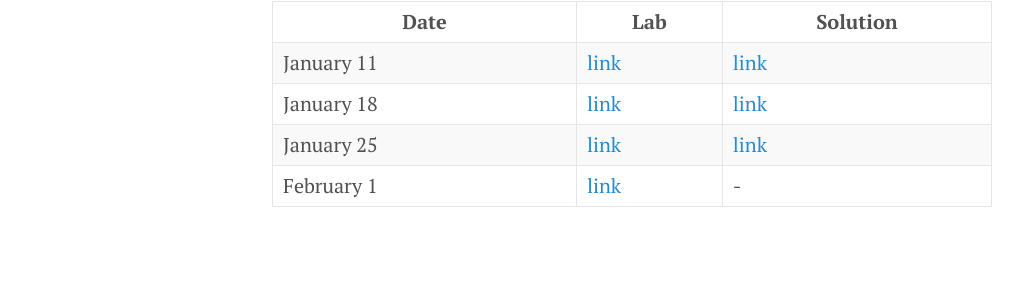
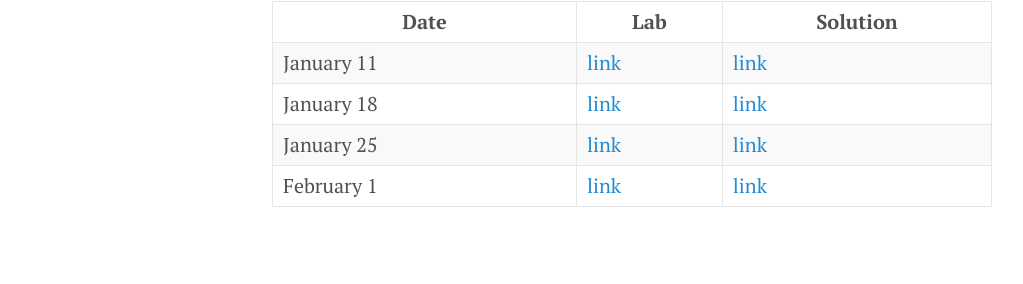
Before and after one commit to chathasphere/chathasphere.github.io, a Jekyll site: the page built from teaching/stats306.md, in a window 1280 px wide. Shown: the part 839-1123 px from the top of the page, without its empty margins (8-1031 px from the left). Built offline with Jekyll 4.4.1, drawn with Linux system fonts in a browser that asks for light colours.

Commit message:
Uploaded lab 4 solutions

```diff
--- a/teaching/stats306.md
+++ b/teaching/stats306.md
@@ -26,4 +26,4 @@
 | January 11 | [link](https://colab.research.google.com/github/chathasphere/chathasphere.github.io/blob/main/teaching/306_materials/003_lab1.ipynb) | [link](https://github.com/chathasphere/chathasphere.github.io/blob/main/teaching/306_materials/003_lab1_solutions.ipynb)     |
 | January 18 | [link](https://colab.research.google.com/github/chathasphere/chathasphere.github.io/blob/main/teaching/306_materials/003_lab2.ipynb)  | [link](https://github.com/chathasphere/chathasphere.github.io/blob/main/teaching/306_materials/003_lab2_solutions.ipynb) |
 | January 25 | [link](https://github.com/chathasphere/chathasphere.github.io/blob/main/teaching/306_materials/003_lab3.ipynb) | [link](https://github.com/chathasphere/chathasphere.github.io/blob/main/teaching/306_materials/003_lab3_solutions.ipynb) |
-| February 1 | [link](https://github.com/chathasphere/chathasphere.github.io/blob/main/teaching/306_materials/003_lab4.ipynb) | - |
+| February 1 | [link](https://github.com/chathasphere/chathasphere.github.io/blob/main/teaching/306_materials/003_lab4.ipynb) | [link](https://github.com/chathasphere/chathasphere.github.io/blob/main/teaching/306_materials/003_lab4_solutions.ipynb) |
```
